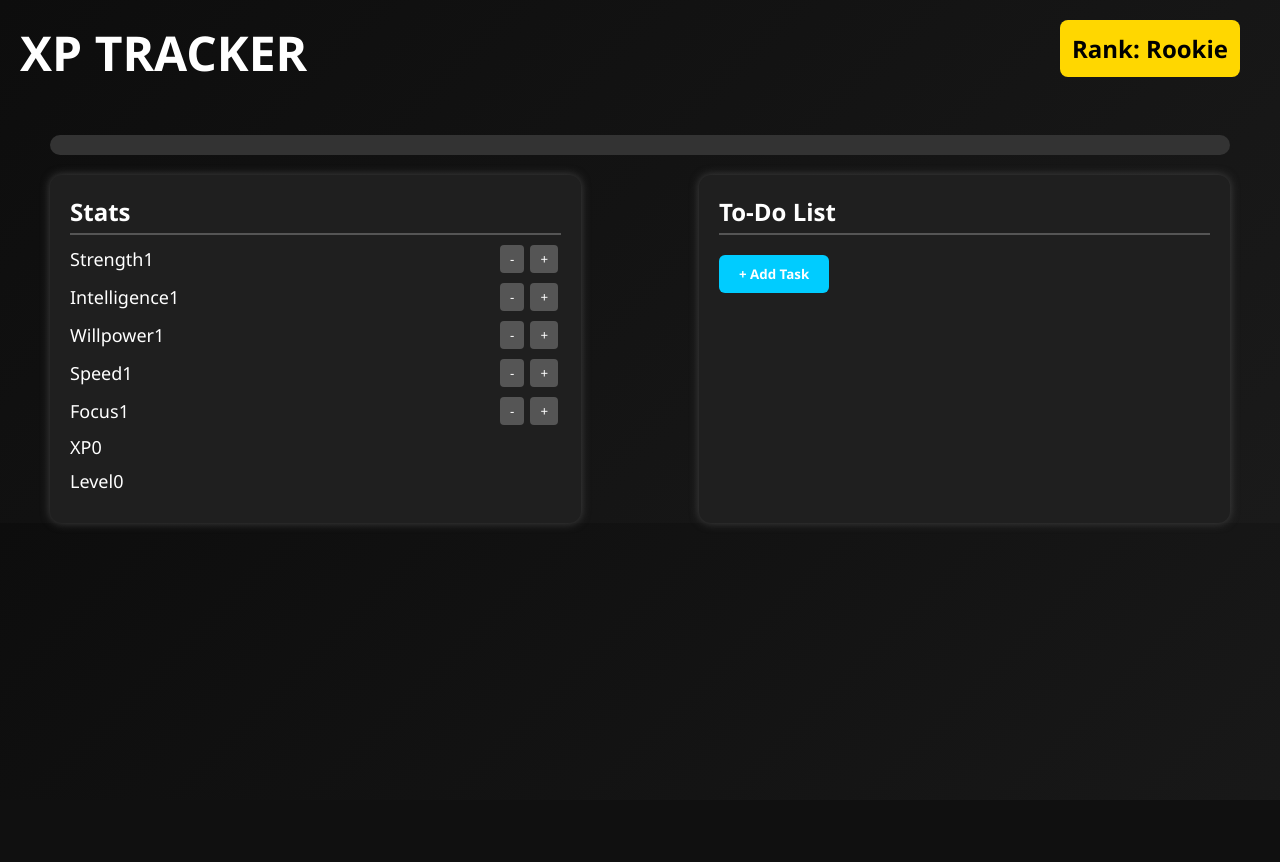
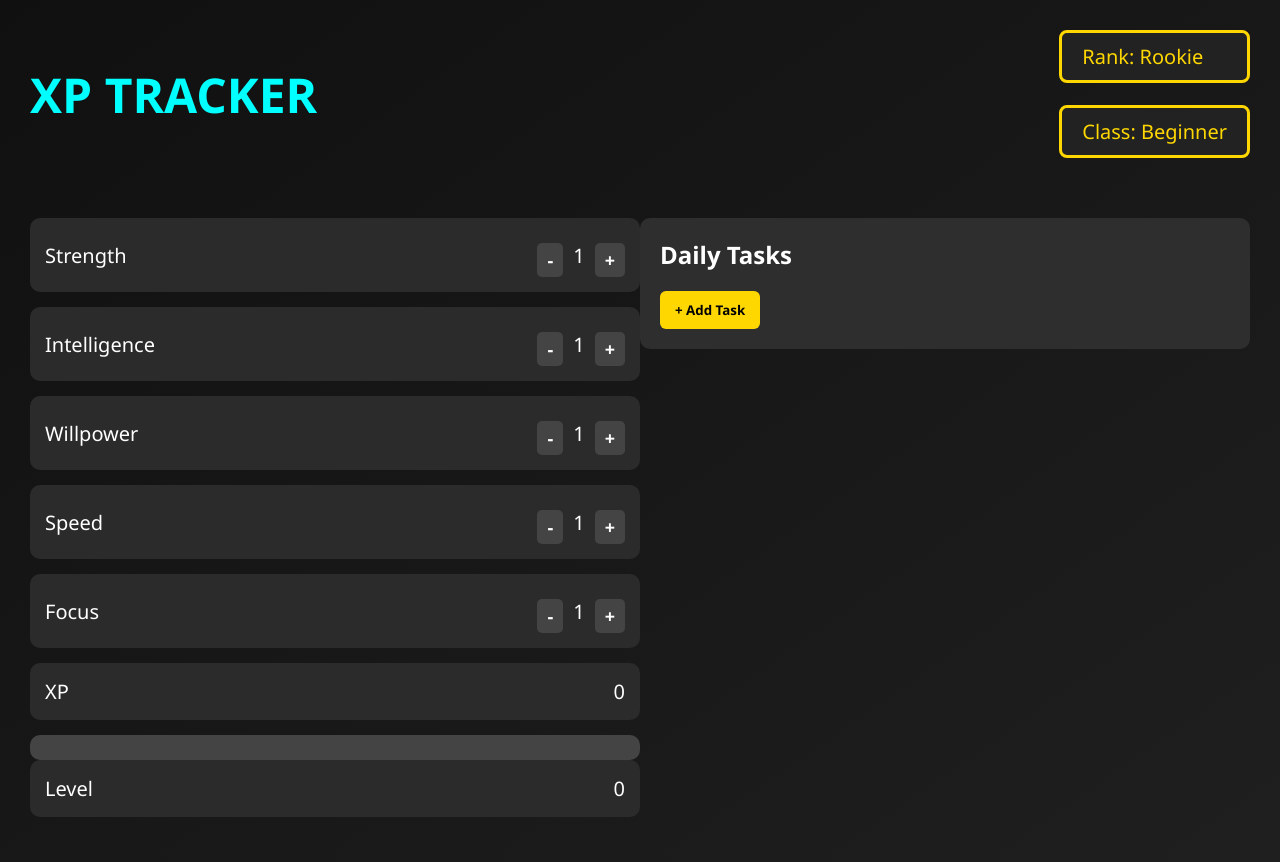
Before and after one commit to DABONYOURDABIAMCOOL/solo-hub, a Flask app: page / in a window 1280 px wide. Before the commit the page ends 528 px from the top, so only its background shows below. Run offline with Flask 3, Linux system fonts and the light colour scheme.

Commit message:
Update status.html

```diff
--- a/templates/status.html
+++ b/templates/status.html
@@ -2,209 +2,303 @@
 <html lang="en">
 <head>
   <meta charset="UTF-8" />
+  <meta name="viewport" content="width=device-width, initial-scale=1.0"/>
   <title>XP TRACKER</title>
   <style>
-    * { margin: 0; padding: 0; box-sizing: border-box; font-family: 'Segoe UI', sans-serif; }
+    * {
+      font-family: 'Segoe UI', sans-serif;
+      box-sizing: border-box;
+      margin: 0;
+      padding: 0;
+    }
+
     body {
-      background: linear-gradient(135deg, #0d0d0d, #1a1a1a);
-      color: white;
+      background: linear-gradient(145deg, #101010, #1f1f1f);
+      color: #fff;
       overflow-x: hidden;
     }
-    h1 {
+
+    header {
+      display: flex;
+      justify-content: space-between;
+      align-items: center;
+      padding: 30px;
+    }
+
+    #title {
       font-size: 48px;
-      padding: 20px;
-      font-weight: 900;
-      text-align: left;
+      font-weight: bold;
+      color: cyan;
     }
+
+    .box {
+      border: 3px solid gold;
+      padding: 10px 20px;
+      font-size: 20px;
+      background-color: #222;
+      color: gold;
+      border-radius: 8px;
+    }
+
     .container {
       display: flex;
       justify-content: space-between;
-      padding: 0 50px;
+      padding: 30px;
     }
-    .panel {
-      background: #1f1f1f;
+
+    .column {
+      flex: 1;
+    }
+
+    .stat-box {
+      display: flex;
+      align-items: center;
+      justify-content: space-between;
+      background-color: #2b2b2b;
+      padding: 15px;
+      border-radius: 10px;
+      margin-bottom: 15px;
+      font-size: 20px;
+    }
+
+    .stat-controls {
+      display: flex;
+      align-items: center;
+      gap: 10px;
+    }
+
+    .arrow-btn {
+      padding: 5px 10px;
+      font-size: 18px;
+      background-color: #444;
+      border: none;
+      border-radius: 5px;
+      cursor: pointer;
+      color: white;
+    }
+
+    .xp-bar-container {
+      background-color: #444;
+      height: 25px;
+      width: 100%;
+      border-radius: 10px;
+      overflow: hidden;
+      margin-top: 10px;
+    }
+
+    .xp-bar-fill {
+      background: linear-gradient(90deg, #00ffe0, #0055ff);
+      height: 100%;
+      width: 0%;
+      transition: width 0.6s ease;
+    }
+
+    .task-list {
+      background-color: #2e2e2e;
       padding: 20px;
-      border-radius: 12px;
-      width: 45%;
-      box-shadow: 0 0 10px #444;
+      border-radius: 10px;
     }
-    .panel h2 {
-      font-size: 24px;
+
+    .task-list h2 {
       margin-bottom: 10px;
-      border-bottom: 2px solid #555;
-      padding-bottom: 5px;
     }
-    .stat {
+
+    .task {
       display: flex;
       justify-content: space-between;
       align-items: center;
-      margin: 10px 0;
-      font-size: 18px;
+      background: #3a3a3a;
+      padding: 10px;
+      border-radius: 8px;
+      margin-bottom: 10px;
     }
-    .stat span {
-      flex: 1;
-    }
-    .stat button {
-      background: #555;
+
+    .task input[type="text"], .task input[type="number"] {
+      background: transparent;
       color: white;
       border: none;
-      padding: 5px 10px;
-      margin: 0 3px;
-      cursor: pointer;
-      border-radius: 4px;
+      border-bottom: 1px solid #666;
+      width: 100px;
     }
-    .rank-box {
+
+    .task input[type="checkbox"] {
+      transform: scale(1.5);
+      margin-left: 10px;
+    }
+
+    .task input[type="checkbox"]:checked + label {
+      text-decoration: line-through;
+    }
+
+    button {
+      padding: 10px 15px;
       background: gold;
+      border: none;
       color: black;
       font-weight: bold;
-      padding: 12px;
-      position: absolute;
-      top: 20px;
-      right: 40px;
-      border-radius: 8px;
-      font-size: 24px;
+      border-radius: 6px;
       cursor: pointer;
-    }
-    .xp-bar-wrapper {
-      margin: 30px 50px 20px;
-      height: 20px;
-      background: #333;
-      border-radius: 10px;
-      overflow: hidden;
-    }
-    .xp-bar {
-      height: 100%;
-      background: linear-gradient(to right, #00ff88, #00ccff);
-      width: 0%;
-      transition: width 0.8s ease-in-out;
-    }
-    .task-list {
-      list-style: none;
       margin-top: 10px;
-    }
-    .task {
-      background: #2a2a2a;
-      margin-bottom: 10px;
-      padding: 10px;
-      border-radius: 6px;
-      display: flex;
-      justify-content: space-between;
-      align-items: center;
-    }
-    .task input[type="number"] {
-      width: 60px;
-      margin-left: 10px;
-    }
-    .task input[type="text"] {
-      flex: 1;
-      margin-right: 10px;
-      background: transparent;
-      border: none;
-      color: white;
-    }
-    .task button {
-      background: #ff5555;
-      color: white;
-      border: none;
-      padding: 5px 10px;
-      cursor: pointer;
-      border-radius: 5px;
-    }
-    #add-task {
-      margin-top: 10px;
-      padding: 10px 20px;
-      background: #00ccff;
-      color: white;
-      border: none;
-      cursor: pointer;
-      font-weight: bold;
-      border-radius: 6px;
     }
   </style>
 </head>
 <body>
-  <h1>XP TRACKER</h1>
-  <div class="rank-box" contenteditable="true">Rank: Rookie</div>
-  <div class="xp-bar-wrapper"><div class="xp-bar" id="xp-bar"></div></div>
+  <header>
+    <div id="title">XP TRACKER</div>
+    <div>
+      <div class="box" contenteditable="true" id="rank">Rank: Rookie</div><br/>
+      <div class="box" contenteditable="true" id="title-class">Class: Beginner</div>
+    </div>
+  </header>
+
   <div class="container">
-    <div class="panel" id="stats-panel">
-      <h2>Stats</h2>
-      <div class="stat">Strength <span id="str">1</span> <button onclick="changeStat('str', -1)">-</button><button onclick="changeStat('str', 1)">+</button></div>
-      <div class="stat">Intelligence <span id="int">1</span> <button onclick="changeStat('int', -1)">-</button><button onclick="changeStat('int', 1)">+</button></div>
-      <div class="stat">Willpower <span id="will">1</span> <button onclick="changeStat('will', -1)">-</button><button onclick="changeStat('will', 1)">+</button></div>
-      <div class="stat">Speed <span id="spd">1</span> <button onclick="changeStat('spd', -1)">-</button><button onclick="changeStat('spd', 1)">+</button></div>
-      <div class="stat">Focus <span id="foc">1</span> <button onclick="changeStat('foc', -1)">-</button><button onclick="changeStat('foc', 1)">+</button></div>
-      <div class="stat">XP <span id="xp">0</span></div>
-      <div class="stat">Level <span id="lvl">0</span></div>
+    <div class="column" id="left">
+      <div class="stat-box">Strength
+        <div class="stat-controls">
+          <button class="arrow-btn" onclick="updateStat('strength', -1)">-</button>
+          <div id="strength">1</div>
+          <button class="arrow-btn" onclick="updateStat('strength', 1)">+</button>
+        </div>
+      </div>
+      <div class="stat-box">Intelligence
+        <div class="stat-controls">
+          <button class="arrow-btn" onclick="updateStat('intelligence', -1)">-</button>
+          <div id="intelligence">1</div>
+          <button class="arrow-btn" onclick="updateStat('intelligence', 1)">+</button>
+        </div>
+      </div>
+      <div class="stat-box">Willpower
+        <div class="stat-controls">
+          <button class="arrow-btn" onclick="updateStat('willpower', -1)">-</button>
+          <div id="willpower">1</div>
+          <button class="arrow-btn" onclick="updateStat('willpower', 1)">+</button>
+        </div>
+      </div>
+      <div class="stat-box">Speed
+        <div class="stat-controls">
+          <button class="arrow-btn" onclick="updateStat('speed', -1)">-</button>
+          <div id="speed">1</div>
+          <button class="arrow-btn" onclick="updateStat('speed', 1)">+</button>
+        </div>
+      </div>
+      <div class="stat-box">Focus
+        <div class="stat-controls">
+          <button class="arrow-btn" onclick="updateStat('focus', -1)">-</button>
+          <div id="focus">1</div>
+          <button class="arrow-btn" onclick="updateStat('focus', 1)">+</button>
+        </div>
+      </div>
+
+      <div class="stat-box">XP
+        <div class="stat-controls">
+          <div id="xp">0</div>
+        </div>
+      </div>
+      <div class="xp-bar-container">
+        <div class="xp-bar-fill" id="xpBar"></div>
+      </div>
+      <div class="stat-box">Level
+        <div id="level">0</div>
+      </div>
     </div>
-    <div class="panel" id="todo-panel">
-      <h2>To-Do List</h2>
-      <ul class="task-list" id="task-list"></ul>
-      <button id="add-task" onclick="addTask()">+ Add Task</button>
+
+    <div class="column" id="right">
+      <div class="task-list">
+        <h2>Daily Tasks</h2>
+        <div id="tasks"></div>
+        <button onclick="addTask()">+ Add Task</button>
+      </div>
     </div>
   </div>
 
   <script>
-    let stats = {
-      str: 1, int: 1, will: 1, spd: 1, foc: 1, xp: 0, lvl: 0
-    };
+    const stats = ["strength", "intelligence", "willpower", "speed", "focus"];
+    let xp = 0;
+    let level = 0;
 
-    function changeStat(stat, val) {
-      stats[stat] = Math.max(1, stats[stat] + val);
-      document.getElementById(stat).textContent = stats[stat];
+    function updateStat(stat, change) {
+      let val = parseInt(document.getElementById(stat).innerText);
+      val = Math.max(0, val + change);
+      document.getElementById(stat).innerText = val;
+      saveStats();
+    }
+
+    function addTask(name = "", xpValue = 0) {
+      const taskDiv = document.createElement("div");
+      taskDiv.className = "task";
+
+      const nameInput = document.createElement("input");
+      nameInput.type = "text";
+      nameInput.placeholder = "Task";
+      nameInput.value = name;
+
+      const xpInput = document.createElement("input");
+      xpInput.type = "number";
+      xpInput.placeholder = "XP";
+      xpInput.value = xpValue;
+
+      const checkbox = document.createElement("input");
+      checkbox.type = "checkbox";
+      checkbox.onclick = () => {
+        gainXP(parseInt(xpInput.value || 0));
+        taskDiv.remove();
+        saveStats();
+      };
+
+      taskDiv.append(nameInput, xpInput, checkbox);
+      document.getElementById("tasks").append(taskDiv);
+    }
+
+    function gainXP(amount) {
+      xp += amount;
+      while (xp >= 100) {
+        xp -= 100;
+        level++;
+      }
+      updateXPBar();
+      document.getElementById("xp").innerText = xp;
+      document.getElementById("level").innerText = level;
+      saveStats();
     }
 
     function updateXPBar() {
-      let percent = (stats.xp / 100) * 100;
-      document.getElementById("xp-bar").style.width = percent + "%";
+      document.getElementById("xpBar").style.width = xp + "%";
     }
 
-    function gainXP(amount) {
-      stats.xp += amount;
-      while (stats.xp >= 100) {
-        stats.xp -= 100;
-        stats.lvl += 1;
-        document.getElementById("lvl").textContent = stats.lvl;
-        document.querySelector(".rank-box").textContent = "Rank: " + getRank(stats.lvl);
-        alert("🎉 Level Up! You are now Level " + stats.lvl);
-      }
-      document.getElementById("xp").textContent = stats.xp;
-      updateXPBar();
+    function saveStats() {
+      const data = {
+        stats: {},
+        xp, level,
+        rank: document.getElementById("rank").innerText,
+        classTitle: document.getElementById("title-class").innerText
+      };
+      stats.forEach(s => data.stats[s] = parseInt(document.getElementById(s).innerText));
+      localStorage.setItem("xpData", JSON.stringify(data));
     }
 
-    function getRank(lvl) {
-      const ranks = ["Rookie", "Trainee", "Contender", "Elite", "Champion", "Legend", "Mythic", "Ascended", "Omni", "Transcendent", "Godspeed"];
-      return ranks[Math.floor(lvl / 10)] || "Beyond Human";
+    function loadStats() {
+      const saved = JSON.parse(localStorage.getItem("xpData") || "{}");
+      if (saved.stats) {
+        stats.forEach(s => {
+          if (saved.stats[s] !== undefined) {
+            document.getElementById(s).innerText = saved.stats[s];
+          }
+        });
+      }
+      if (saved.xp !== undefined) {
+        xp = saved.xp;
+        document.getElementById("xp").innerText = xp;
+        updateXPBar();
+      }
+      if (saved.level !== undefined) {
+        level = saved.level;
+        document.getElementById("level").innerText = level;
+      }
+      if (saved.rank) document.getElementById("rank").innerText = saved.rank;
+      if (saved.classTitle) document.getElementById("title-class").innerText = saved.classTitle;
     }
 
-    function addTask() {
-      let taskList = document.getElementById("task-list");
-      let li = document.createElement("li");
-      li.className = "task";
-      li.innerHTML = `
-        <input type="text" placeholder="Task" />
-        <input type="number" placeholder="XP" />
-        <button onclick="completeTask(this)">✓</button>
-      `;
-      taskList.appendChild(li);
-    }
-
-    function completeTask(btn) {
-      let task = btn.parentElement;
-      let xp = parseInt(task.querySelector("input[type='number']").value) || 0;
-      gainXP(xp);
-      task.remove();
-    }
-
-    // Optional daily task reset (resets tasks every day)
-    window.onload = function() {
-      const savedDay = localStorage.getItem("lastDay");
-      const today = new Date().getDate();
-      if (savedDay != today) {
-        document.getElementById("task-list").innerHTML = "";
-        localStorage.setItem("lastDay", today);
-      }
-    }
+    loadStats();
   </script>
 </body>
 </html>
```
